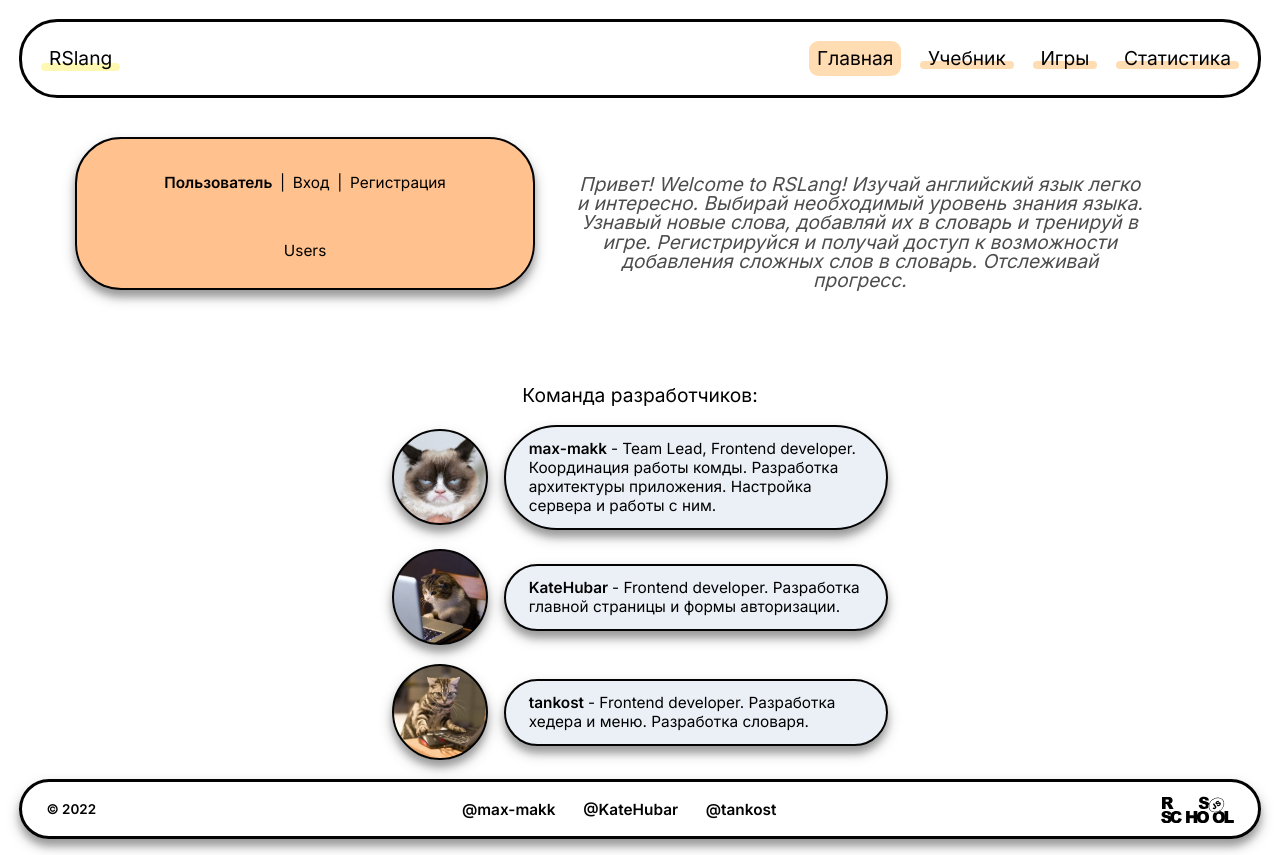
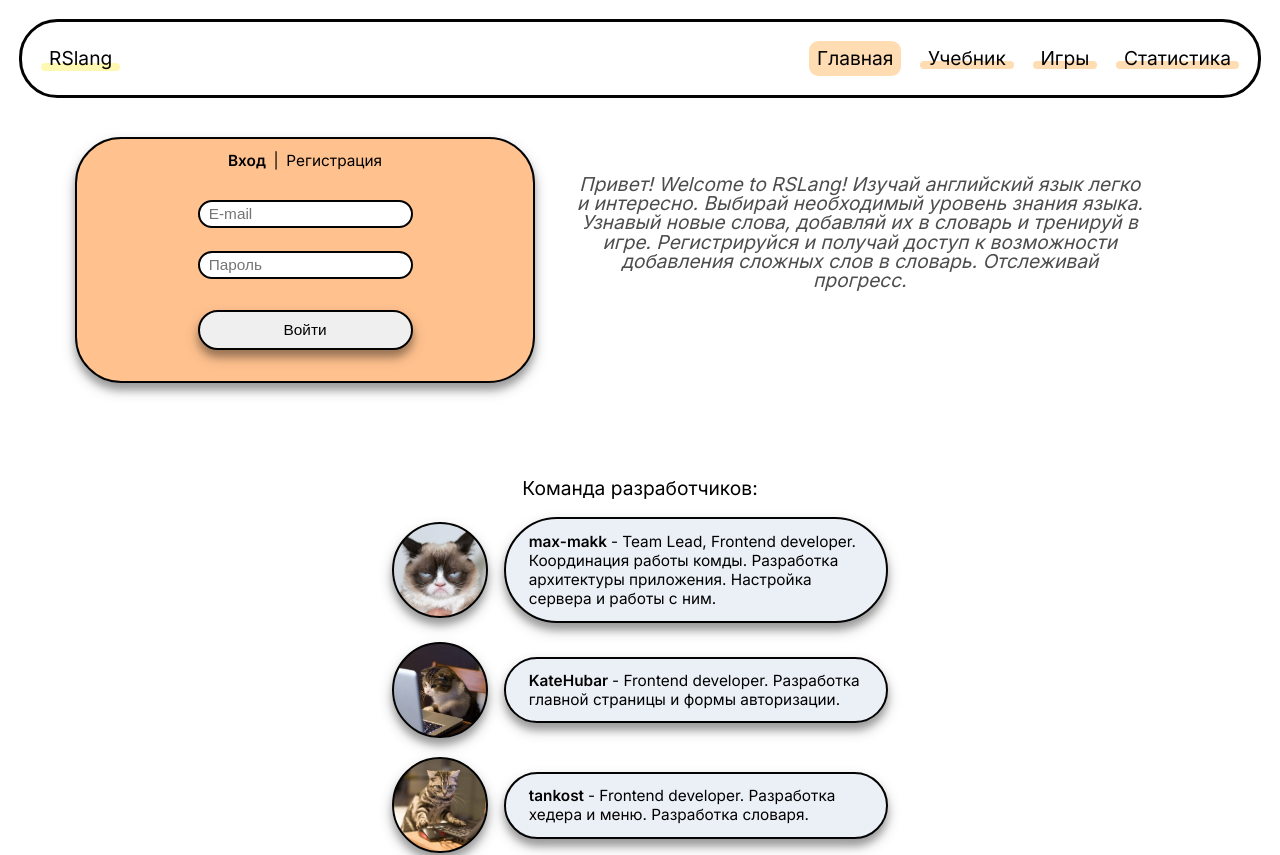
Before and after one commit to max-makk/rslang, a React (Create React App) app: page / in a window 1280 px wide. Shown: the top 855 px of the page. Built offline with nearby package versions, Linux system fonts and the light colour scheme.

Commit message:
feat: add login logic

```diff
--- a/src/components/Form/Form.tsx
+++ b/src/components/Form/Form.tsx
@@ -3,15 +3,14 @@ import { yupResolver } from '@hookform/resolvers/yup';
 import * as yup from 'yup';
 
 import style from './Form.module.css';
-import { useState } from 'react';
+import { useEffect, useState } from 'react';
+import { useAppDispatch, useAppSelector } from '../../state/hooks';
+import { registerUser, userLogin } from '../../state/thunks';
 
 const schema = yup
   .object({
-    username: yup
-      .string()
-      .min(2, 'Too Short!')
-      .max(50, 'Too Long!')
-      .required('Required'),
+    username: yup.string().min(2, 'Too Short!').max(50, 'Too Long!'),
+    //.required('Required')
     password: yup
       .string()
       .min(6, 'Too Short! Use 6 symbols and more.')
@@ -27,44 +26,7 @@ type FormData = {
   email: string;
 };
 
-const Registration = () => {
-  const {
-    register,
-    handleSubmit,
-    formState: { errors },
-  } = useForm<FormData>({
-    resolver: yupResolver(schema),
-  });
-  const onSubmit = (data: FormData) => console.log(data);
-
-  return (
-    <form onSubmit={handleSubmit(onSubmit)}>
-      <input placeholder="Имя" {...register('username')} className={style.login_form_input} type="username" id="username" name="username"/>
-      <p className={style.red}>{errors.username?.message}</p>
-
-      <input placeholder="E-mail" {...register('email')}
-              className={style.login_form_input}
-              type="email"
-              id="email"
-              name="email" />
-      <p className={style.red}>{errors.email?.message}</p>
-
-      <input placeholder="Пароль" type="password" {...register('password')} className={style.login_form_input}
-              id="password"
-              name="password" />
-      <p className={style.red} >{errors.password?.message}</p>
-
-      <input type="submit" className={
-              style.login_form_input +
-              ' ' +
-              style.login_form_btn
-            }
-            value={'Зарегистрироваться'} />
-    </form>
-  );
-};
-
-const Login = () => {
+const Registration = ({ onSubmit }: { onSubmit: (data: FormData) => void }) => {
   const {
     register,
     handleSubmit,
@@ -73,26 +35,83 @@ const Login = () => {
     resolver: yupResolver(schema),
   });
 
-  const onSubmit = (data: FormData) => console.log(data);
+  return (
+    <form onSubmit={handleSubmit(onSubmit)}>
+      <input
+        placeholder="Имя"
+        {...register('username')}
+        className={style.login_form_input}
+        type="username"
+        id="username"
+        name="username"
+      />
+      <p className={style.red}>{errors.username?.message}</p>
+
+      <input
+        placeholder="E-mail"
+        {...register('email')}
+        className={style.login_form_input}
+        type="email"
+        id="email"
+        name="email"
+      />
+      <p className={style.red}>{errors.email?.message}</p>
+
+      <input
+        placeholder="Пароль"
+        type="password"
+        {...register('password')}
+        className={style.login_form_input}
+        id="password"
+        name="password"
+      />
+      <p className={style.red}>{errors.password?.message}</p>
+
+      <input
+        type="submit"
+        className={style.login_form_input + ' ' + style.login_form_btn}
+        value={'Зарегистрироваться'}
+      />
+    </form>
+  );
+};
+
+const Login = ({ onSubmit }: { onSubmit: (data: FormData) => void }) => {
+  const {
+    register,
+    handleSubmit,
+    formState: { errors },
+  } = useForm<FormData>({
+    resolver: yupResolver(schema),
+  });
 
   return (
     <form onSubmit={handleSubmit(onSubmit)}>
-      <input placeholder="E-mail" {...register('email')} className={style.login_form_input}
+      <input
+        placeholder="E-mail"
+        {...register('email')}
+        className={style.login_form_input}
         type="email"
         id="email"
-              name="email" />
-      <p>{errors.email?.message}</p>
+        name="email"
+      />
+      <p className={style.red}>{errors.email?.message}</p>
 
-      <input placeholder="Пароль" type="password" {...register('password')} className={style.login_form_input}
+      <input
+        placeholder="Пароль"
+        type="password"
+        {...register('password')}
+        className={style.login_form_input}
         id="password"
-              name="password" />
-      <p>{errors.password?.message}</p>
+        name="password"
+      />
+      <p className={style.red}>{errors.password?.message}</p>
 
-      <input type="submit" className={
-              style.login_form_input +
-              ' ' +
-              style.login_form_btn}
-            value={'Войти'}/>
+      <input
+        type="submit"
+        className={style.login_form_input + ' ' + style.login_form_btn}
+        value={'Войти'}
+      />
     </form>
   );
 };
@@ -103,31 +122,73 @@ enum FormView {
   REGISTE,
 }
 
+export const Form = () => {
+  const [view, setView] = useState(FormView.LOGIN);
+  const { userInfo, userToken, success, loading, error } = useAppSelector(
+    (state) => state.user
+  );
+
+  console.log(userInfo);
+
+  useEffect(() => {
+    if (userInfo) {
+      setView(FormView.USERS);
+    }
+  }, [view, userInfo?.userId, userInfo]);
+
+  const dispatch = useAppDispatch();
+
+  const login = ({ email, password }: FormData) => {
+    dispatch(userLogin({ email, password }));
+  };
+
+  const register = ({ username, email, password }: FormData) => {
+    dispatch(registerUser({ name: username, email, password }));
+  };
+
   const renderSwitchView = (view: FormView) => {
     switch (view) {
       case FormView.USERS:
-      return <div>Users</div>;
+        return <div>{userInfo?.name}</div>;
       case FormView.LOGIN:
-      return <Login />;
+        return <Login onSubmit={login} />;
       case FormView.REGISTE:
-      return <Registration />;
+        return <Registration onSubmit={register} />;
       default:
         return <div>Hello!!!</div>;
     }
   };
 
-export const Form = () => {
-  const [view, setView] = useState(FormView.USERS);
-
   return (
     <>
       <div className={style.login_form}>
         <div className={style.login_form_header}>
-          <p onClick={() => setView(FormView.USERS)} className={view===FormView.USERS ? style.active : ''}>Пользователь</p>
+          {userInfo && (
+            <p
+              onClick={() => setView(FormView.USERS)}
+              className={view === FormView.USERS ? style.active : ''}
+            >
+              Пользователь
+            </p>
+          )}
+
+          {!userInfo && (
+            <>
+              <p
+                onClick={() => setView(FormView.LOGIN)}
+                className={view === FormView.LOGIN ? style.active : ''}
+              >
+                Вход
+              </p>
               <span>|</span>
-          <p onClick={() => setView(FormView.LOGIN)} className={view===FormView.LOGIN ? style.active : ''}>Вход</p>
-          <span>|</span>
-          <p onClick={() => setView(FormView.REGISTE)} className={view===FormView.REGISTE ? style.active : ''}>Регистрация</p>
+              <p
+                onClick={() => setView(FormView.REGISTE)}
+                className={view === FormView.REGISTE ? style.active : ''}
+              >
+                Регистрация
+              </p>
+            </>
+          )}
         </div>
         {renderSwitchView(view)}
       </div>
--- a/src/state/slices/userSlice.ts
+++ b/src/state/slices/userSlice.ts
@@ -10,9 +10,17 @@ import {
 
 const userToken = tokenService.getToken()
 
+interface UserInfoState {
+  message: string;
+  token: string;
+  refreshToken: string;
+  userId: string;
+  name: string
+}
+
 interface UserState {
   loading: boolean
-  userInfo: any
+  userInfo: UserInfoState | null
   userToken: string | null
   error: any,
   success: boolean,
@@ -34,7 +42,7 @@ const userSlice = createSlice({
       // localStorage.removeItem('userToken') // delete token from storage
       tokenService.clearUser()
       state.loading = false
-      state.userInfo = null
+      state.userInfo =
       state.userToken = null
       state.error = null
     },
```
Also changed, not shown: src/components/Form/Register.tsx (deleted, +0 -15 lines), src/state/thunks.ts (line endings or trailing spaces). Lines whose indentation alone changed are shown as unchanged.
